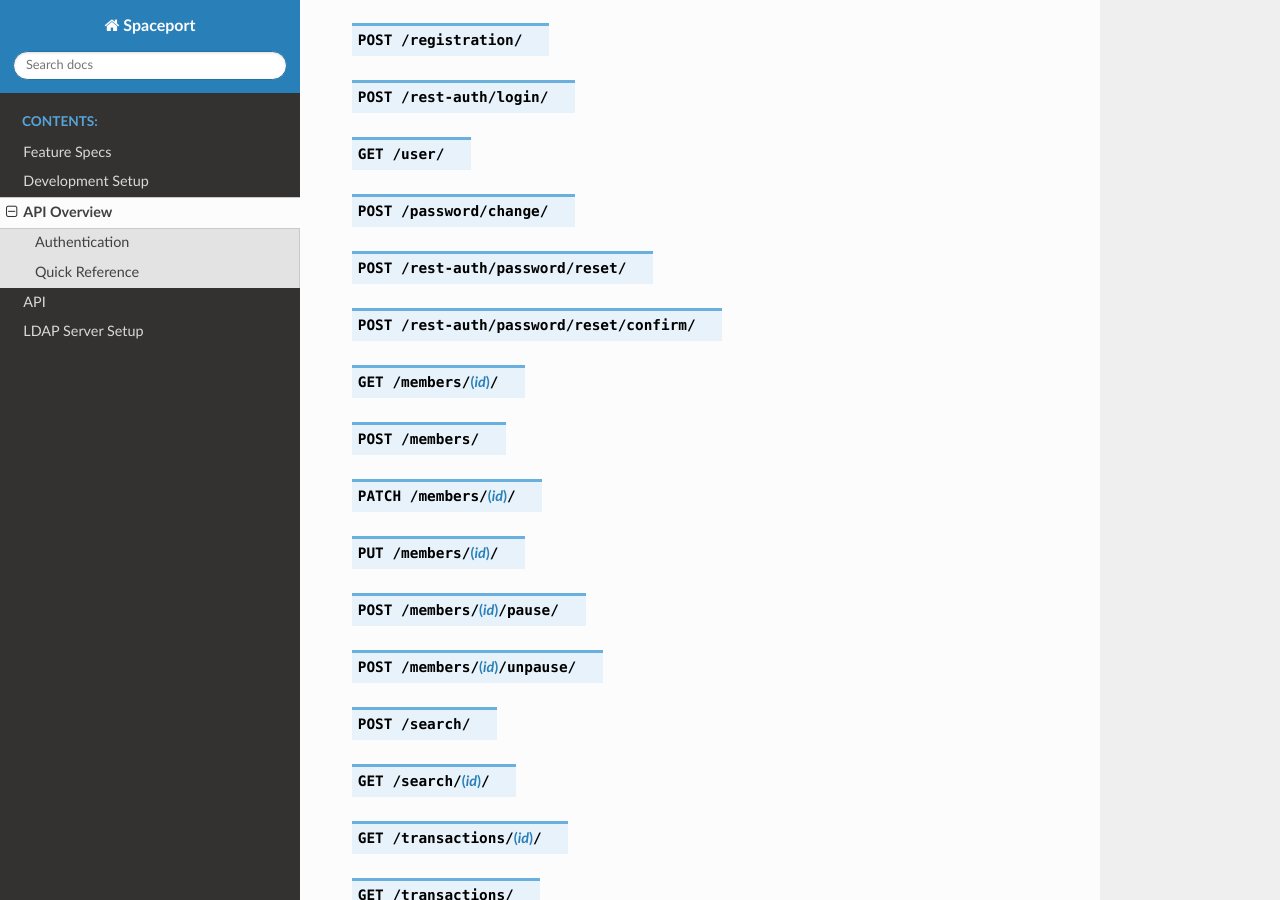
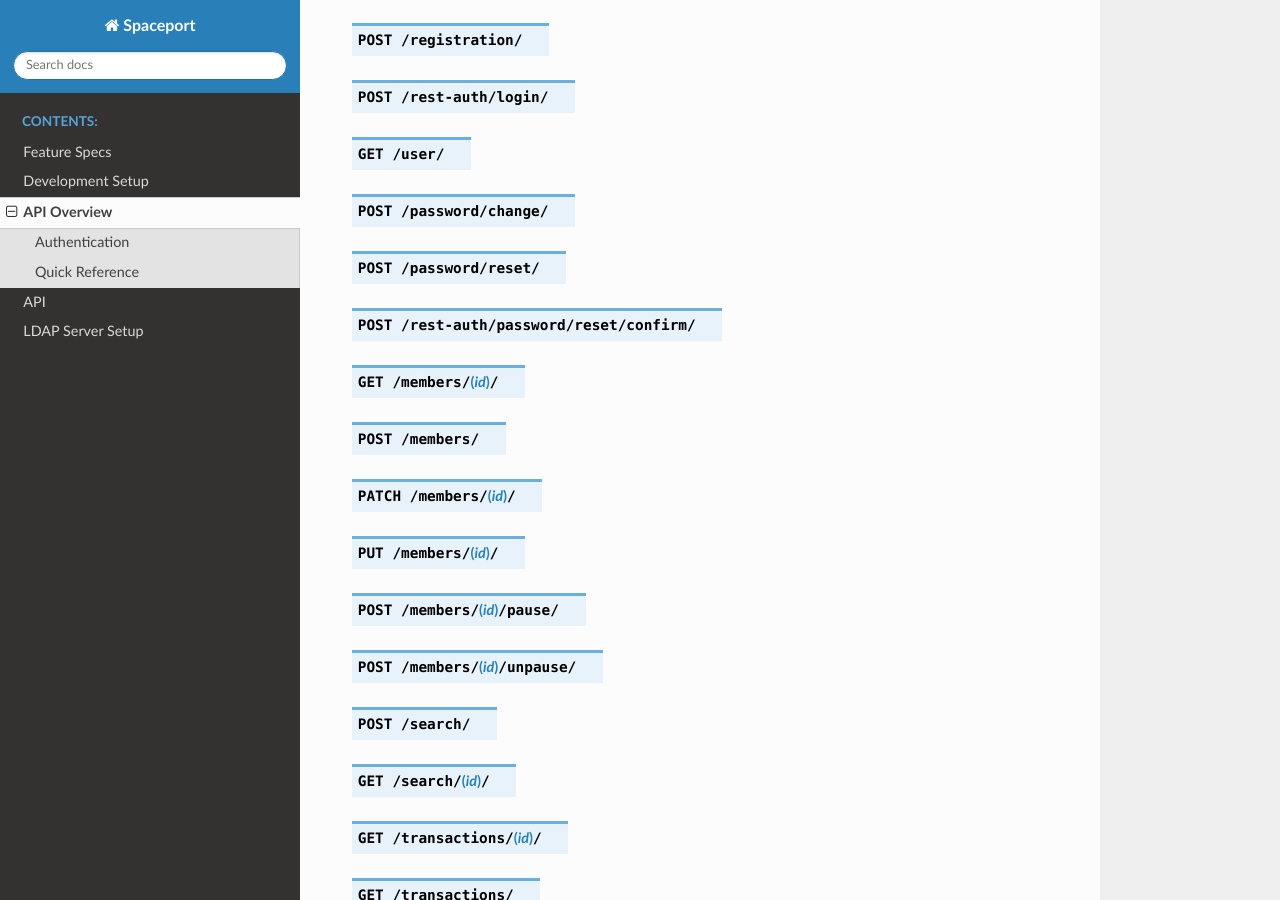
Before and after one commit to Protospace/spaceport, a Sphinx documentation site: the page built from apiserver/docs/source/apioverview.rst, in a window 1280 px wide and 900 px high, scrolled down 839 px. Built offline with Sphinx 7.4.7 and the Read the Docs theme 2.0.0, drawn with Linux system fonts in a browser that asks for light colours.

Commit message:
Document password reset route change

```diff
--- a/apiserver/docs/source/api.rst
+++ b/apiserver/docs/source/api.rst
@@ -194,7 +194,7 @@ Change Password
 Reset Password
 ++++++++++++++
 
-.. http:post:: /rest-auth/password/reset/
+.. http:post:: /password/reset/
 
     :json email:
 
--- a/apiserver/docs/source/apioverview.rst
+++ b/apiserver/docs/source/apioverview.rst
@@ -40,7 +40,7 @@ Quick Reference
 .. http:post:: /rest-auth/login/
 .. http:get:: /user/
 .. http:post:: /password/change/
-.. http:post:: /rest-auth/password/reset/
+.. http:post:: /password/reset/
 .. http:post:: /rest-auth/password/reset/confirm/
 .. http:get:: /members/(id)/
 .. http:post:: /members/
```
